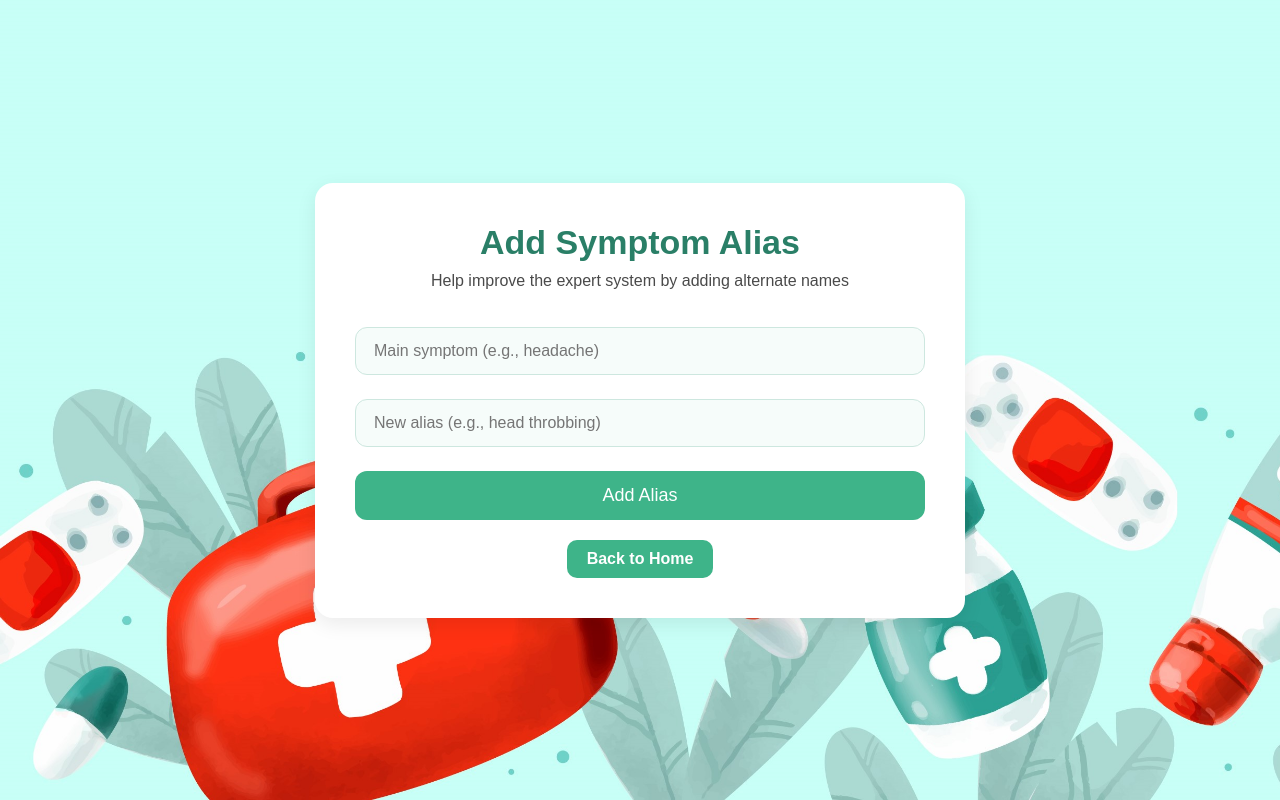
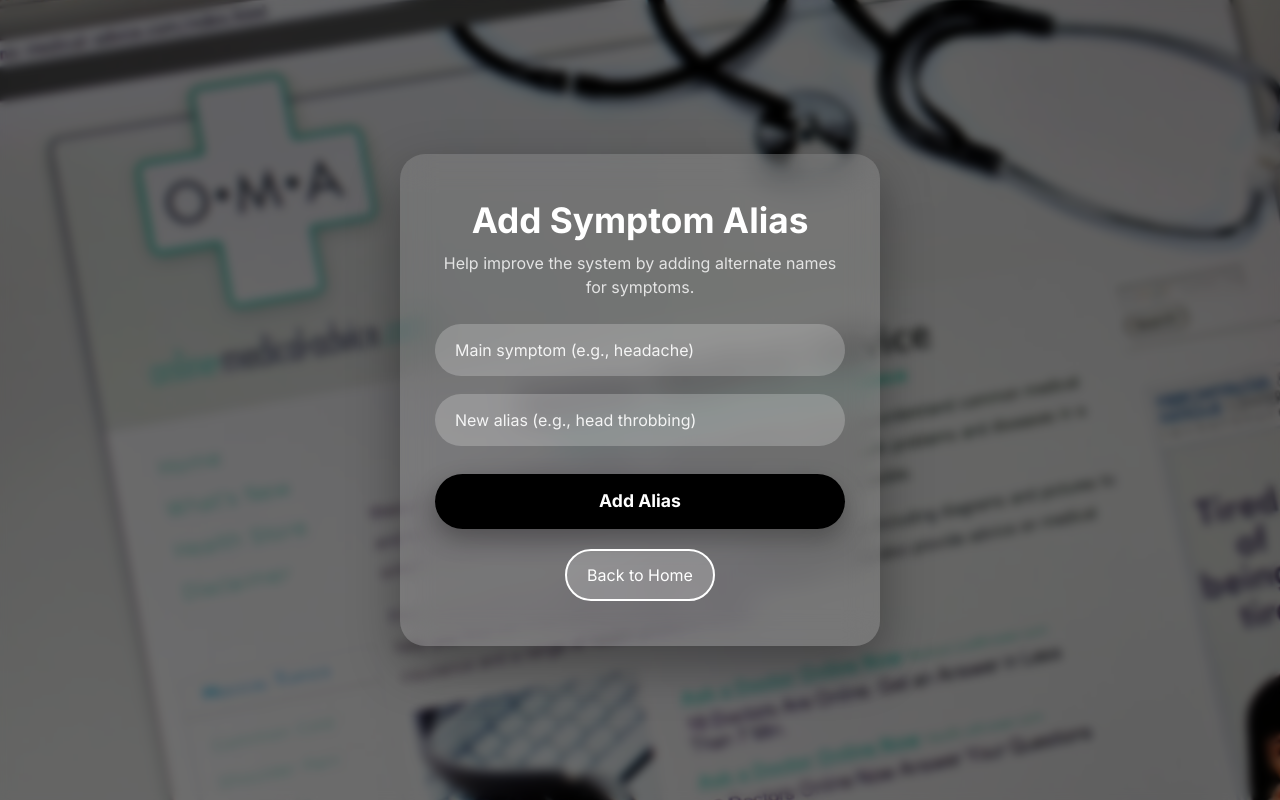
Before and after one commit to Sunidhi-Gautam/First-Aid-Expert-System, a Flask app: page /add_alias in a window 1280 px wide. Run offline with Flask 3, Linux system fonts and the light colour scheme.

Commit message:
add alias feature

```diff
--- a/templates/add_alias.html
+++ b/templates/add_alias.html
@@ -3,24 +3,149 @@
 
 <head>
     <meta charset="UTF-8">
+    <meta name="viewport" content="width=device-width, initial-scale=1.0">
     <title>Add Symptom Alias</title>
-    <link rel="stylesheet" href="{{ url_for('static', filename='css/style.css') }}">
+
+    <!-- Google Fonts -->
+    <link href="https://fonts.googleapis.com/css2?family=Inter:wght@300;400;600;700;800&display=swap" rel="stylesheet">
+
+    <!-- Bootstrap -->
+    <link href="https://cdn.jsdelivr.net/npm/bootstrap@5.3.0/dist/css/bootstrap.min.css" rel="stylesheet">
+
+    <style>
+        body {
+            margin: 0;
+            font-family: 'Inter', sans-serif;
+            min-height: 100vh;
+            background: url("{{ url_for('static', filename='ke_homepage.png') }}") no-repeat center center/cover;
+            position: relative;
+            color: #fff;
+        }
+
+        /* Dark overlay for contrast */
+        .overlay {
+            position: absolute;
+            top: 0;
+            left: 0;
+            height: 100%;
+            width: 100%;
+            background: rgba(0, 0, 0, 0.55);
+            backdrop-filter: blur(5px);
+            z-index: 1;
+        }
+
+        /* MAIN CONTENT WRAPPER */
+        .content {
+            position: relative;
+            z-index: 2;
+            min-height: 100vh;
+            display: flex;
+            justify-content: center;
+            align-items: center;
+            padding: 30px;
+        }
+
+        /* GLASS FORM CARD */
+        .form-card {
+            width: 100%;
+            max-width: 480px;
+            background: rgba(255, 255, 255, 0.12);
+            backdrop-filter: blur(16px);
+            padding: 45px 35px;
+            border-radius: 25px;
+            box-shadow: 0 20px 50px rgba(0, 0, 0, 0.35);
+            text-align: center;
+            color: #fff;
+        }
+
+        .form-card h1 {
+            font-size: 2.2rem;
+            font-weight: 700;
+            margin-bottom: 10px;
+        }
+
+        .subtitle {
+            font-size: 1rem;
+            opacity: 0.8;
+            margin-bottom: 25px;
+        }
+
+        .form-control {
+            border-radius: 50px;
+            background: rgba(255, 255, 255, 0.22);
+            border: none;
+            padding: 14px 20px;
+            margin-bottom: 18px;
+            font-size: 1rem;
+            color: #ffffff;
+        }
+
+        .form-control:focus {
+            background: #ffffff !important;
+            color: #000 !important;
+            outline: none !important;
+            box-shadow: none;
+        }
+
+        .form-control::placeholder {
+            color: rgba(255, 255, 255, 0.9);
+        }
+
+        .btn-primary {
+            border-radius: 50px;
+            padding: 14px 25px;
+            font-size: 1.1rem;
+            background: linear-gradient(135deg, #000000, #000000);
+            width: 100%;
+            border: none;
+            font-weight: 700;
+            box-shadow: 0 10px 25px rgba(0, 0, 0, 0.3);
+            margin-top: 10px;
+        }
+
+        .btn-secondary {
+            border-radius: 50px;
+            padding: 12px 20px;
+            font-size: 1rem;
+            background: rgba(255, 255, 255, 0.20);
+            border: 2px solid white;
+            color: #ffffff;
+            margin-top: 20px;
+            display: inline-block;
+            text-decoration: none;
+        }
+
+        .btn-secondary:hover {
+            background: rgba(255, 255, 255, 0.35);
+        }
+    </style>
 </head>
 
 <body>
-    <div class="container">
-        <h1>Add Symptom Alias</h1>
-        <p class="subtitle">Help improve the expert system by adding alternate names</p>
 
-        <form action="/add_alias" method="post">
-            <input type="text" name="main_symptom" placeholder="Main symptom (e.g., headache)" required>
-            <input type="text" name="new_alias" placeholder="New alias (e.g., head throbbing)" required>
+    <div class="overlay"></div>
 
-            <input type="submit" value="Add Alias">
-        </form>
+    <div class="content">
+        <div class="form-card">
 
-        <a href="/">Back to Home</a>
+            <h1>Add Symptom Alias</h1>
+            <p class="subtitle">Help improve the system by adding alternate names for symptoms.</p>
+
+            <form action="/add_alias" method="post">
+
+                <input type="text" name="main_symptom" class="form-control" placeholder="Main symptom (e.g., headache)"
+                    required>
+
+                <input type="text" name="new_alias" class="form-control" placeholder="New alias (e.g., head throbbing)"
+                    required>
+
+                <button type="submit" class="btn btn-primary">Add Alias</button>
+            </form>
+
+            <a href="/" class="btn-secondary">Back to Home</a>
+        </div>
     </div>
+
 </body>
 
 </html>
```
Also changed, not shown: templates/index.html (+17 -13 lines).
